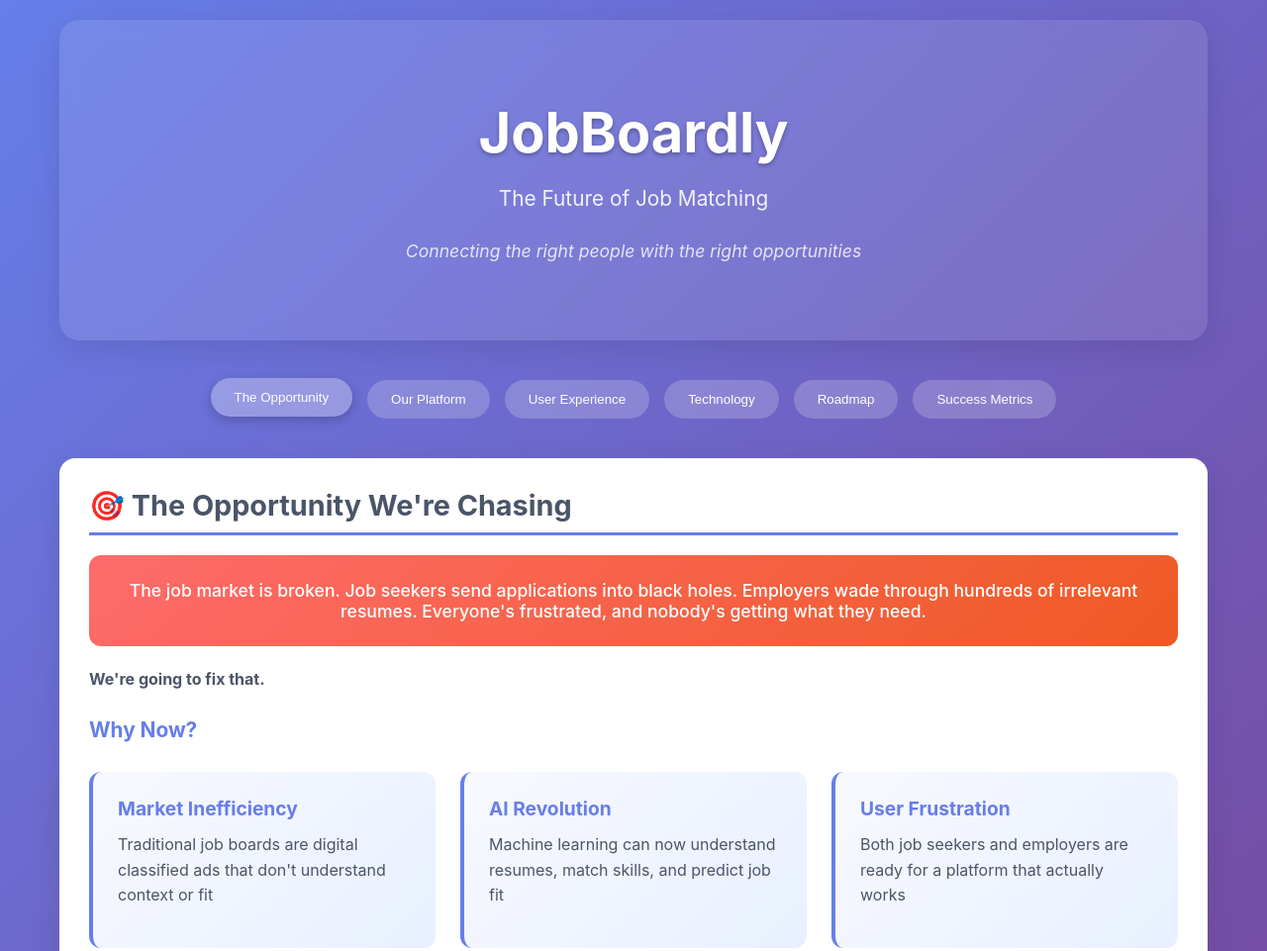
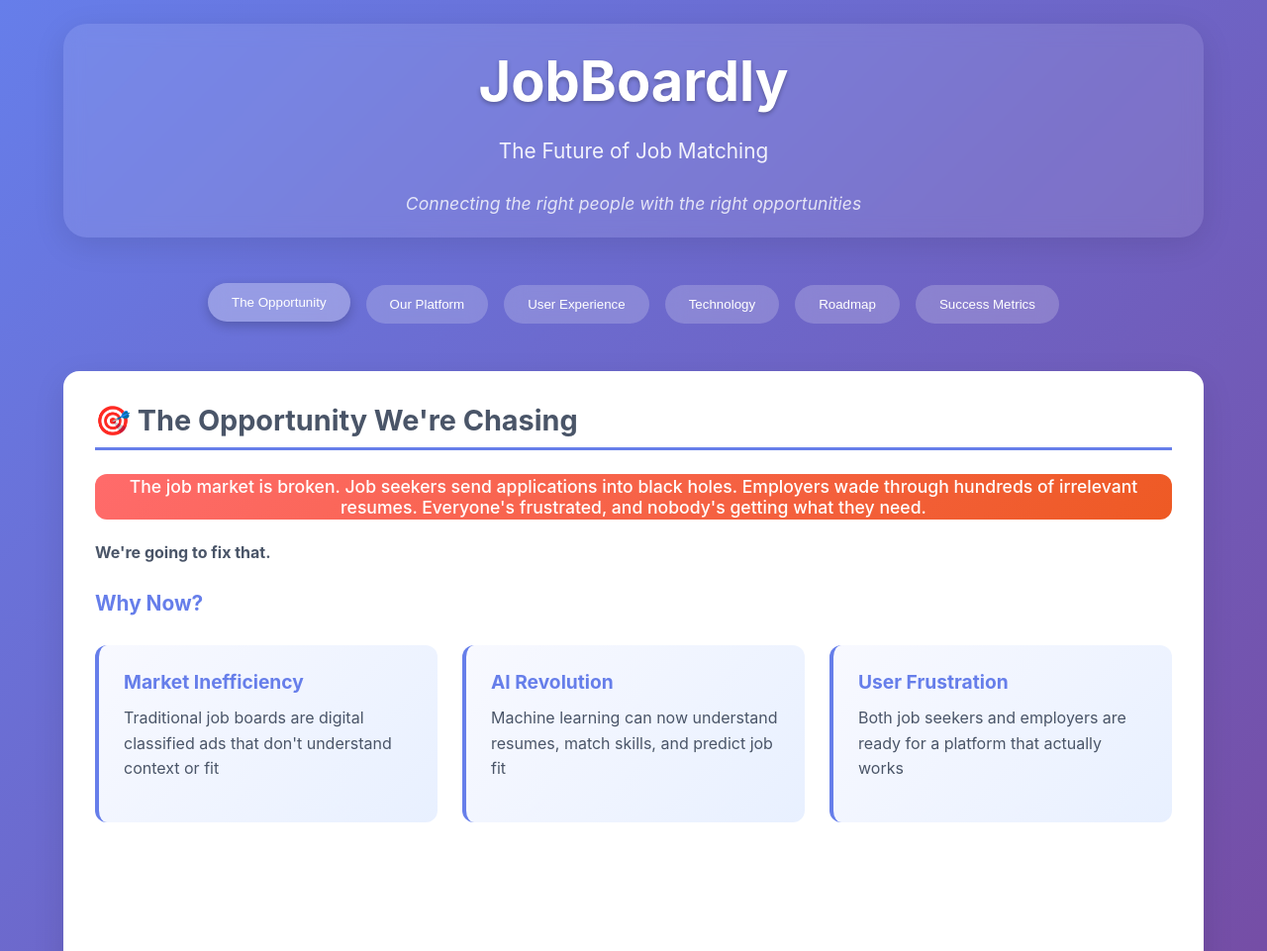
Before and after one commit to KishoreKammela/vision-document, a plain HTML site: page index.html in a window 1280 px wide. Shown: the top 961 px of the page at 99% size. Drawn offline with Linux system fonts and the light colour scheme.

Commit message:
update style

```diff
--- a/styles/style.css
+++ b/styles/style.css
@@ -14,17 +14,17 @@ body {
 .container {
     max-width: 1200px;
     margin: 0 auto;
-    padding: 20px;
+    padding: 24px;
 }
 
 /* Hero Section */
 .hero {
     text-align: center;
-    padding: 80px 0;
+    padding: 24px 0;
     background: rgba(255, 255, 255, 0.1);
     backdrop-filter: blur(10px);
-    border-radius: 20px;
-    margin-bottom: 40px;
+    border-radius: 24px;
+    margin-bottom: 48px;
     box-shadow: 0 8px 32px rgba(0, 0, 0, 0.1);
 }
 
@@ -32,7 +32,7 @@ body {
     font-size: 3.5rem;
     font-weight: 700;
     color: white;
-    margin-bottom: 20px;
+    margin-bottom: 24px;
     text-shadow: 0 2px 4px rgba(0, 0, 0, 0.3);
 }
 
@@ -53,15 +53,15 @@ body {
     display: flex;
     justify-content: center;
     flex-wrap: wrap;
-    gap: 15px;
-    margin-bottom: 40px;
+    gap: 16px;
+    margin-bottom: 48px;
 }
 
 .nav-btn {
     background: rgba(255, 255, 255, 0.2);
     border: none;
     padding: 12px 24px;
-    border-radius: 25px;
+    border-radius: 24px;
     color: white;
     cursor: pointer;
     transition: all 0.3s ease;
@@ -101,20 +101,22 @@ body {
 .card {
     background: white;
     border-radius: 16px;
-    padding: 30px;
-    margin-bottom: 30px;
-    box-shadow: 0 10px 30px rgba(0, 0, 0, 0.1);
+    padding: 32px;
+    margin-bottom: 32px;
+    box-shadow: 0 10px 32px rgba(0, 0, 0, 0.1);
     transition: transform 0.3s ease, box-shadow 0.3s ease;
+    height: 648px;
+    overflow-y: hidden;
 }
 
 .card:hover {
     transform: translateY(-5px);
-    box-shadow: 0 20px 40px rgba(0, 0, 0, 0.15);
+    box-shadow: 0 24px 48px rgba(0, 0, 0, 0.15);
 }
 
 .card h2 {
     color: #4a5568;
-    margin-bottom: 20px;
+    margin-bottom: 24px;
     font-size: 1.8rem;
     border-bottom: 3px solid #667eea;
     padding-bottom: 10px;
@@ -129,14 +131,14 @@ body {
 .card p {
     line-height: 1.7;
     color: #4a5568;
-    margin-bottom: 15px;
+    margin-bottom: 16px;
 }
 
 /* Problem Statement */
 .problem-highlight {
     background: linear-gradient(135deg, #ff6b6b, #ee5a24);
     color: white;
-    padding: 25px;
+    padding: 2px;
     border-radius: 12px;
     margin: 20px 0;
     text-align: center;
```
